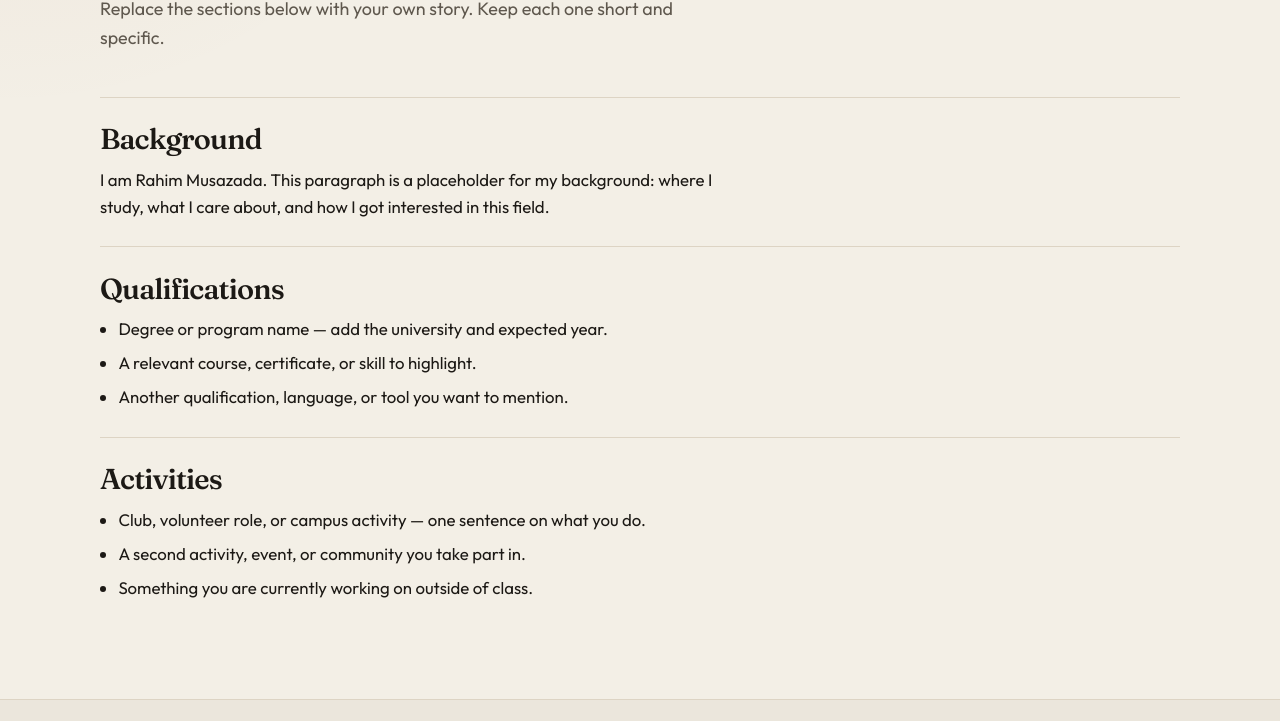
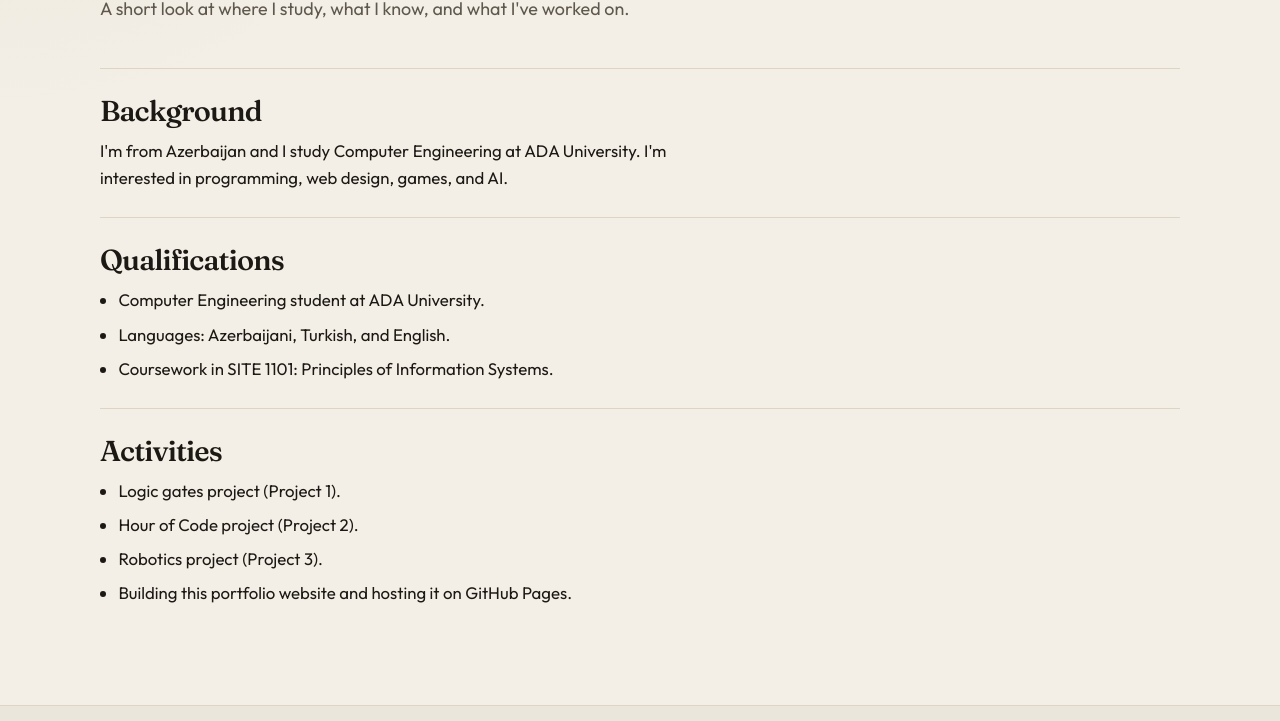
Before and after one commit to rmusazada/rmusazada.github.io, a plain HTML site: page about.html in a window 1280 px wide. Shown: the part 400-1121 px from the top of the page. Drawn offline with Linux system fonts and the light colour scheme.

Commit message:
Add personal text to Home and About pages

```diff
--- a/about.html
+++ b/about.html
@@ -39,32 +39,33 @@
     <header class="page-intro">
       <p class="eyebrow">About</p>
       <h1>Background, qualifications, and activities</h1>
-      <p class="lede">Replace the sections below with your own story. Keep each one short and specific.</p>
+      <p class="lede">A short look at where I study, what I know, and what I've worked on.</p>
     </header>
 
     <section class="about-block" aria-labelledby="background-heading">
       <h2 id="background-heading">Background</h2>
       <p>
-        I am Rahim Musazada. This paragraph is a placeholder for my background:
-        where I study, what I care about, and how I got interested in this field.
+        I'm from Azerbaijan and I study Computer Engineering at ADA University.
+        I'm interested in programming, web design, games, and AI.
       </p>
     </section>
 
     <section class="about-block" aria-labelledby="qualifications-heading">
       <h2 id="qualifications-heading">Qualifications</h2>
       <ul class="plain-list">
-        <li>Degree or program name — add the university and expected year.</li>
-        <li>A relevant course, certificate, or skill to highlight.</li>
-        <li>Another qualification, language, or tool you want to mention.</li>
+        <li>Computer Engineering student at ADA University.</li>
+        <li>Languages: Azerbaijani, Turkish, and English.</li>
+        <li>Coursework in SITE 1101: Principles of Information Systems.</li>
       </ul>
     </section>
 
     <section class="about-block" aria-labelledby="activities-heading">
       <h2 id="activities-heading">Activities</h2>
       <ul class="plain-list">
-        <li>Club, volunteer role, or campus activity — one sentence on what you do.</li>
-        <li>A second activity, event, or community you take part in.</li>
-        <li>Something you are currently working on outside of class.</li>
+        <li>Logic gates project (Project 1).</li>
+        <li>Hour of Code project (Project 2).</li>
+        <li>Robotics project (Project 3).</li>
+        <li>Building this portfolio website and hosting it on GitHub Pages.</li>
       </ul>
     </section>
   </main>
```
Also changed, not shown: index.html (+3 -3 lines).
